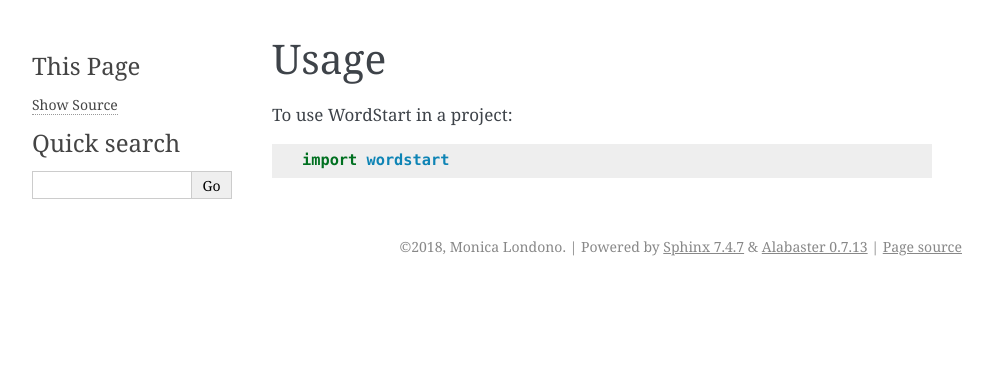
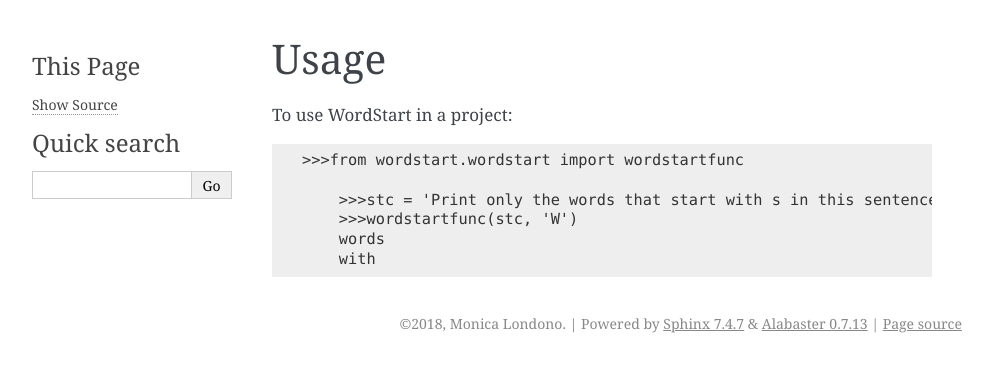
Before and after one commit to mmlmpa/wordstart, a Sphinx documentation site: the page built from docs/usage.rst, in a window 1280 px wide. Shown: the top 372 px of the page, without its empty margins (148-1141 px from the left). Built offline with Sphinx 7.4.7, drawn with Linux system fonts in a browser that asks for light colours; pages that are not in the unit, such as notebooks, are missing from menus.

Commit message:
Update documentation with more details

```diff
--- a/docs/usage.rst
+++ b/docs/usage.rst
@@ -4,4 +4,9 @@ Usage
 
 To use WordStart in a project::
 
-    import wordstart
+    >>>from wordstart.wordstart import wordstartfunc
+
+	>>>stc = 'Print only the words that start with s in this sentence'
+	>>>wordstartfunc(stc, 'W')
+	words
+	with
```
